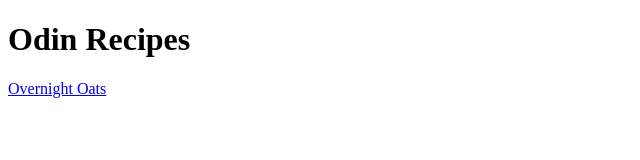
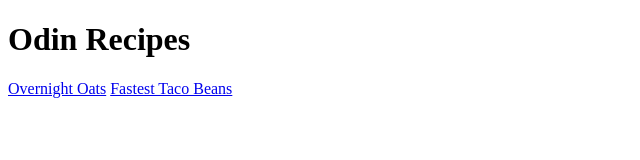
Before and after one commit to evanhackstadt/odin-recipes, a plain HTML site: page index.html in a window 1280 px wide. Shown: the whole page, without its empty margins (0-640 px from the left). Drawn offline with Linux system fonts and the light colour scheme.

Commit message:
Link beans recipe on homepage

```diff
--- a/index.html
+++ b/index.html
@@ -8,5 +8,6 @@
 <body>
     <h1>Odin Recipes</h1>
     <a href="recipes/overnight-oats.html">Overnight Oats</a>
+    <a href="recipes/beants.html">Fastest Taco Beans</a>
 </body>
 </html>
```
